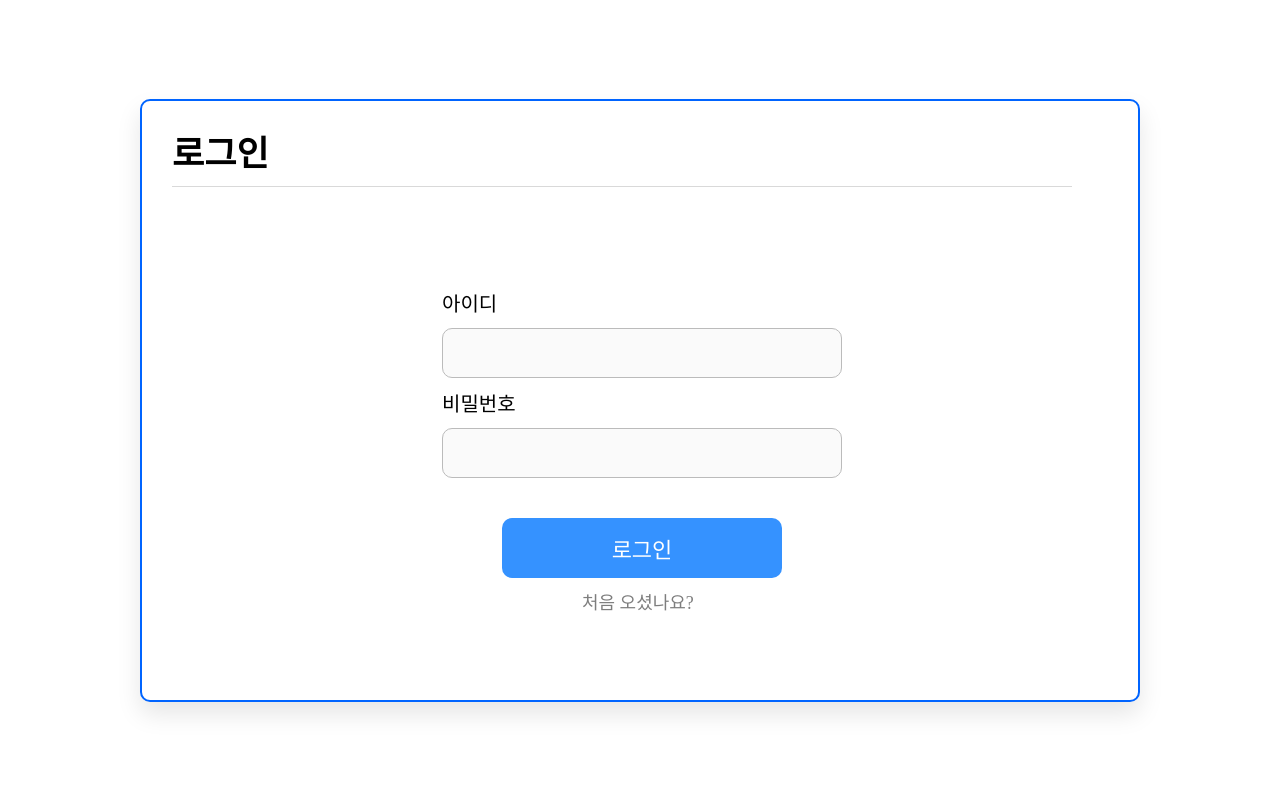
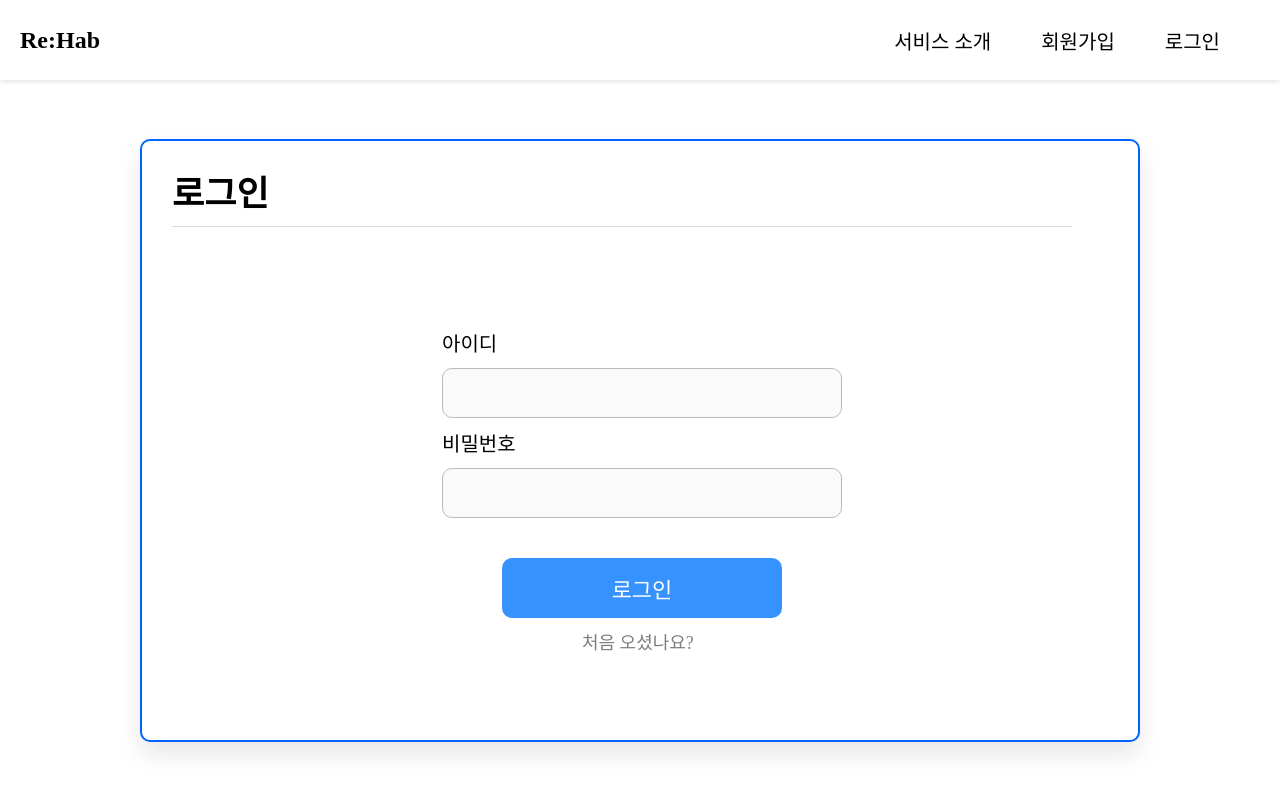
Before and after one commit to sync-without-async/Rehab-FrontEnd, a React (Vite) app: page /login in a window 1280 px wide. Shown: the top 792 px of the page. Built offline with nearby package versions, Linux system fonts and the light colour scheme.

Commit message:
Feat: 임시 계정 유형 별 login-api.js 구현

```diff
--- /dev/null
+++ b/src/components/Header/GuestHeader.jsx
@@ -0,0 +1,59 @@
+import styled from 'styled-components';
+
+const HeaderContainer = styled.header`
+  width: 100%;
+  height: 80px;
+  display: flex;
+  justify-content: space-between;
+  align-items: center;
+  background-color: #ffffff;
+  padding: 0 20px;
+  box-shadow: 0px 2px 4px rgba(0, 0, 0, 0.1);
+`;
+
+const Logo = styled.h1`
+  font-family: 'Spoqa Han Sans Neo', 'sans-serif';
+  font-weight: 700;
+  font-size: 24px;
+  color: #000000;
+  cursor: pointer;
+`;
+
+const NavMenu = styled.nav`
+  font-family: 'Spoqa Han Sans Neo', 'sans-serif';
+  font-weight: 500;
+  display: flex;
+  gap: 30px;
+  margin-right: 30px;
+`;
+
+const NavItem = styled.a`
+  font-family: 'Spoqa Han Sans Neo', 'sans-serif';
+  font-weight: 500;
+  font-size: 20px;
+  color: #000000;
+  cursor: pointer;
+  text-decoration: none;
+  padding: 5px 10px;
+  border-radius: 10px;
+
+  &:hover {
+    color: #000;
+    background-color: #D9D9D9;
+  }
+`;
+
+const GuestHeader = () => {
+  return (
+    <HeaderContainer>
+      <Logo>Re:Hab</Logo>
+      <NavMenu>
+        <NavItem href="/main">서비스 소개</NavItem>
+        <NavItem href="/signup">회원가입</NavItem>
+        <NavItem href="/login">로그인</NavItem>
+      </NavMenu>
+    </HeaderContainer>
+  );
+};
+
+export default GuestHeader;
--- a/src/pages/LoginPage.jsx
+++ b/src/pages/LoginPage.jsx
@@ -1,18 +1,28 @@
 import styled from 'styled-components';
+import GuestHeader from '../components/Header/GuestHeader';
 import LoginComponents from "../components/Accounts/LoginComponents";
+
+const PageContainer = styled.div`
+  display: flex;
+  flex-direction: column;
+  height: 100vh;
+`;
 
 const CenteredContainer = styled.div`
   display: flex;
   justify-content: center;
   align-items: center;
-  height: 100vh;
+  flex: 1;
 `;
 
 const LoginPage = () => {
     return (
-        <CenteredContainer>
-            <LoginComponents />
-        </CenteredContainer>
+        <PageContainer>
+            <GuestHeader />
+            <CenteredContainer>
+                <LoginComponents />
+            </CenteredContainer>
+        </PageContainer>
     );
 }
 
```
Also changed, not shown: src/librarys/login-api.js (added, +66 -0 lines), src/redux/store.js (added, +10 -0 lines), src/redux/userSlice.js (added, +57 -0 lines).
